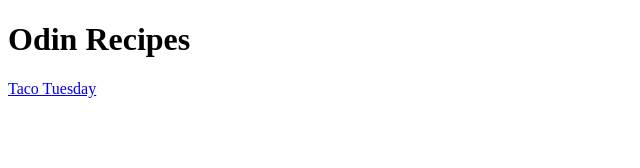
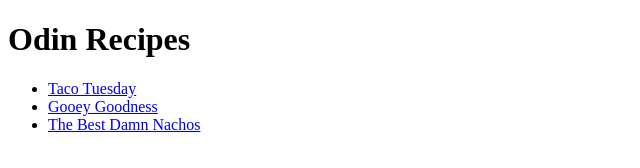
Before and after one commit to TheWeekenders/odin-recipes, a plain HTML site: page index.html in a window 1280 px wide. Shown: the whole page, without its empty margins (0-640 px from the left). Drawn offline with Linux system fonts and the light colour scheme.

Commit message:
added links to all recipes and put them in an unordered list

```diff
--- a/index.html
+++ b/index.html
@@ -7,6 +7,10 @@
 
     <body>
         <h1>Odin Recipes</h1>
-        <a href="recipes/tacos.html" target="_blank">Taco Tuesday</a>
+            <ul>
+                <li><a href="recipes/tacos.html" target="_blank">Taco Tuesday</a></li>
+                <li><a href="recipes/quesadilla.html" target="_blank">Gooey Goodness</a></li>
+                <li><a href="recipes/nachos.html" target="_blank">The Best Damn Nachos</a></li>
+            </ul>
     </body>
 </html>
```
